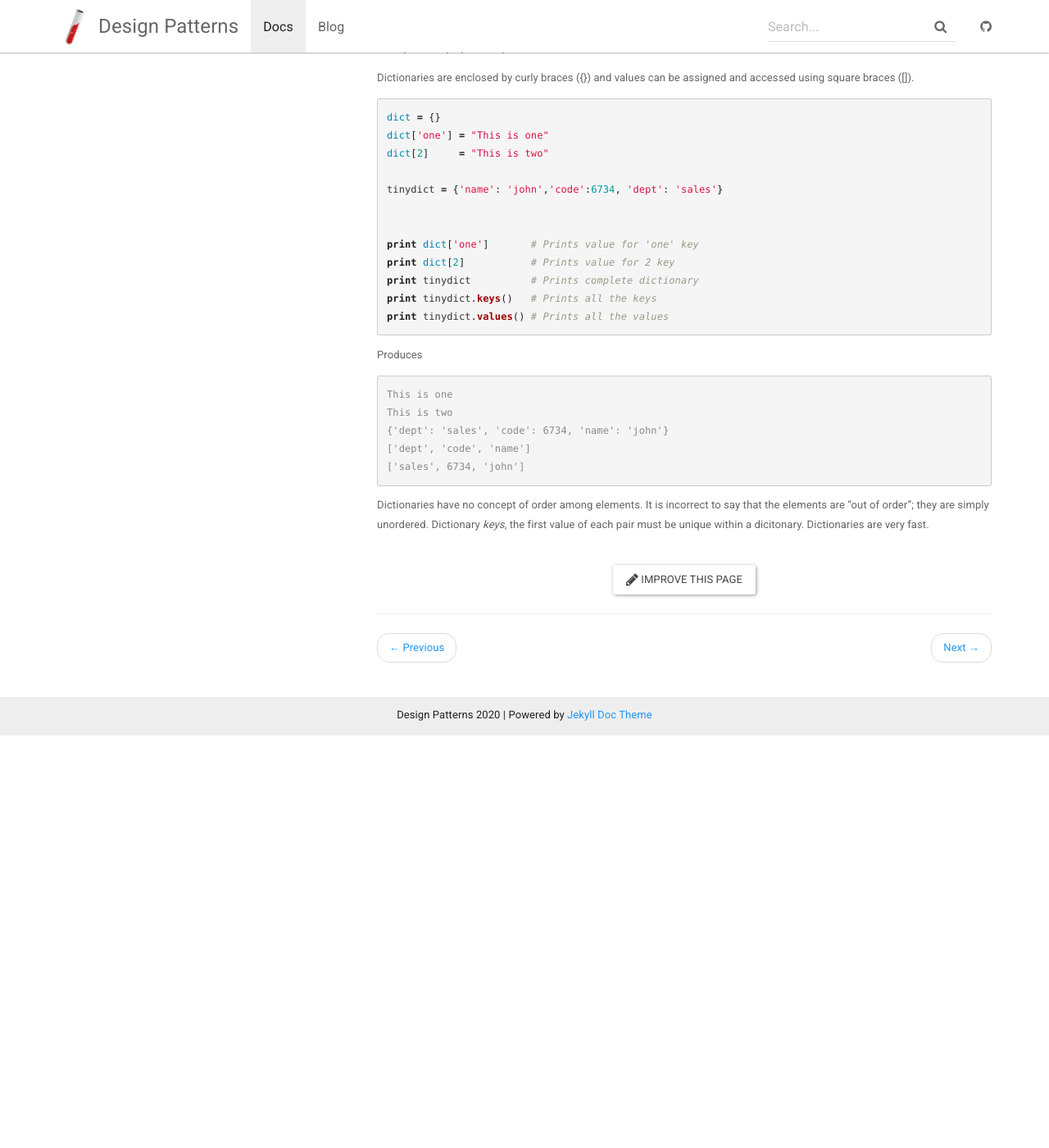
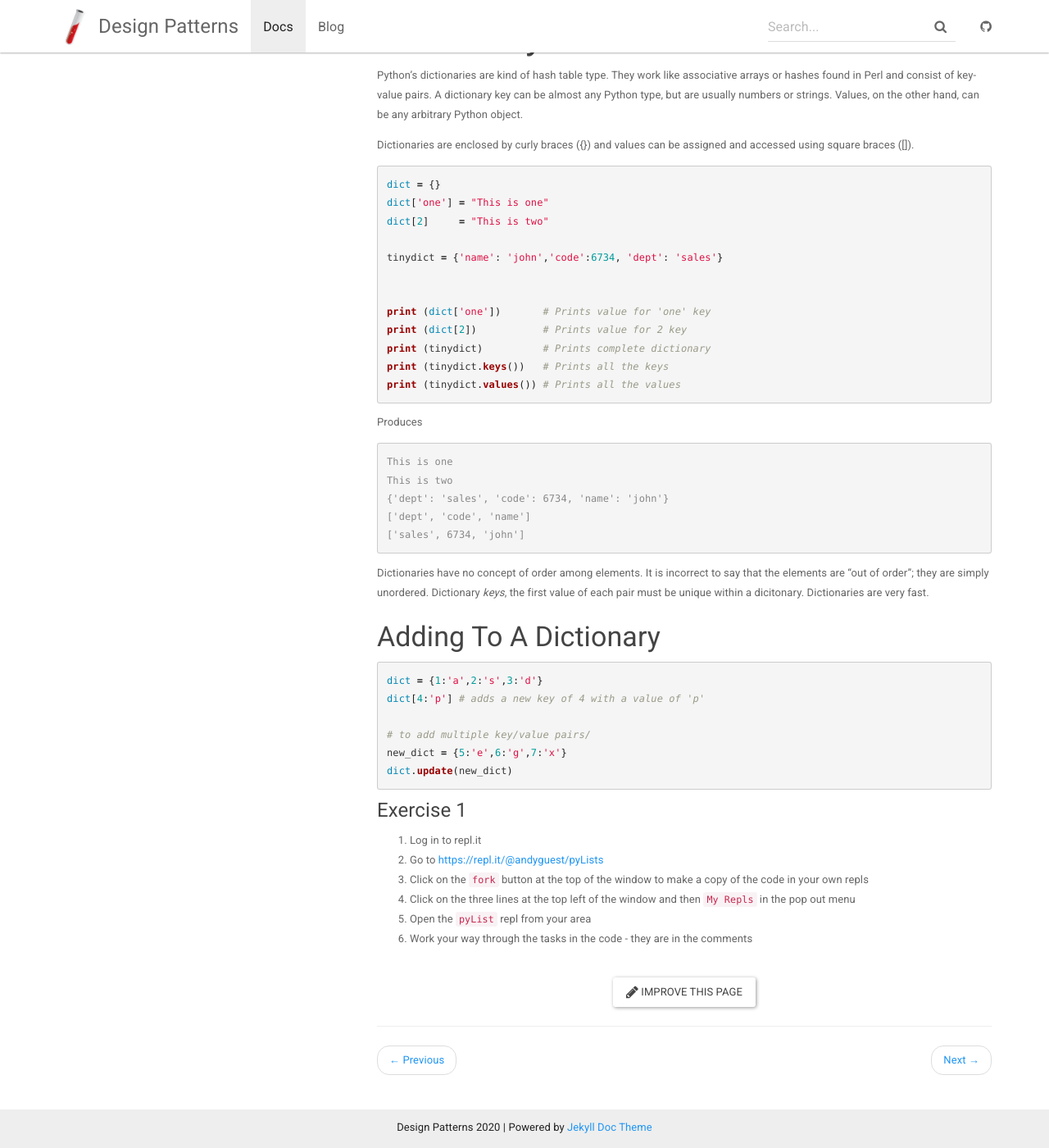
Before and after one commit to andyguestysj/dp4g, a Jekyll site: the page built from _docs/topics/2-python/py-2.md, in a window 1280 px wide and 1400 px high, scrolled down 3394 px. Shown: the whole window at 82% size. Built offline with Jekyll 4.4.1, drawn with Linux system fonts in a browser that asks for light colours; before the commit the page ends 4291 px from its top, so only the background shows below that; some of the changed text lies outside the part shown.

Commit message:
python tutorials

````diff
--- a/_data/docs.yml
+++ b/_data/docs.yml
@@ -40,4 +40,4 @@
   - py-1
   - py-2
   - py-3
-  - py-4
+  - py-5
--- a/_docs/topics/2-python/py-2.md
+++ b/_docs/topics/2-python/py-2.md
@@ -49,6 +49,12 @@ You can get the number of elements in a list using `len()`.
 ```python
 list = [123, 'john', 123, 'john']
 print(len(list))
+```
+
+### Sorting a List
+
+```python
+list.sort()
 ```
 
 ### Adding to a list
@@ -109,8 +115,6 @@ if "john" in list:
     print("found")
 ```
 
-###
-
 ## Tuples
 
  A tuple is another sequence data type that is similar to the list. A tuple consists of a number of values separated by commas. Unlike lists, however, tuples are enclosed within parentheses.
@@ -151,11 +155,11 @@ dict[2]     = "This is two"
 tinydict = {'name': 'john','code':6734, 'dept': 'sales'}
 
 
-print dict['one']       # Prints value for 'one' key
-print dict[2]           # Prints value for 2 key
-print tinydict          # Prints complete dictionary
-print tinydict.keys()   # Prints all the keys
-print tinydict.values() # Prints all the values
+print (dict['one'])       # Prints value for 'one' key
+print (dict[2])           # Prints value for 2 key
+print (tinydict)          # Prints complete dictionary
+print (tinydict.keys())   # Prints all the keys
+print (tinydict.values()) # Prints all the values
 ```
 Produces
 ```console
@@ -167,3 +171,24 @@ This is two
 ```
 
 Dictionaries have no concept of order among elements. It is incorrect to say that the elements are "out of order"; they are simply unordered. Dictionary *keys*, the first value of each pair must be unique within a dicitonary. Dictionaries are very fast.
+
+### Adding To A Dictionary
+
+```python
+dict = {1:'a',2:'s',3:'d'}
+dict[4:'p'] # adds a new key of 4 with a value of 'p'
+
+# to add multiple key/value pairs/
+new_dict = {5:'e',6:'g',7:'x'}
+dict.update(new_dict)
+```
+
+
+#### Exercise 1
+
+1. Log in to repl.it
+2. Go to [https://repl.it/@andyguest/pyLists](https://repl.it/@andyguest/pyLists)
+3. Click on the `fork` button at the top of the window to make a copy of the code in your own repls
+4. Click on the three lines at the top left of the window and then `My Repls` in the pop out menu
+5. Open the `pyList` repl from your area
+6. Work your way through the tasks in the code - they are in the comments
````
Also changed, not shown: _docs/topics/2-python/py-1.md (+13 -2 lines), _docs/topics/2-python/py-3.md (+11 -0 lines), _docs/topics/2-python/py-4.md (+11 -1 lines), _docs/topics/2-python/py-5.md (added, +23 -0 lines).
